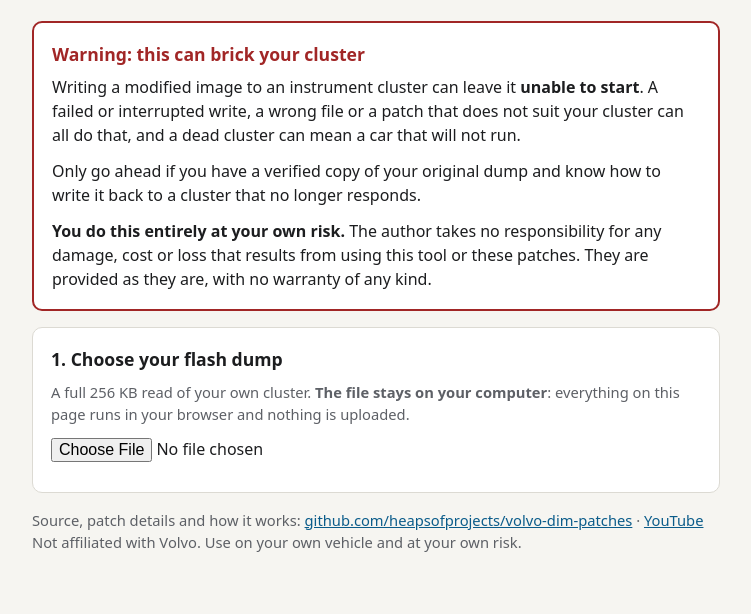
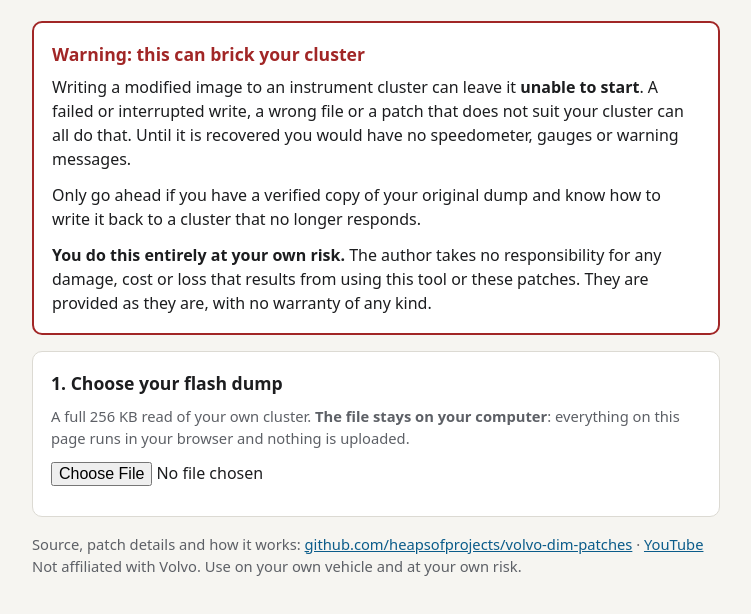
Before and after one commit to heapsofprojects/volvo-dim-patches, a plain HTML site: page index.html in a window 1280 px wide. Shown: the part 128-742 px from the top of the page, without its empty margins (264-1015 px from the left). Drawn offline with Linux system fonts and the light colour scheme; no server answers.

Commit message:
Correct the brick warning: the car still runs without the cluster
Co-Authored-By: Claude Fable 5.2 <noreply@anthropic.com>

```diff
--- a/index.html
+++ b/index.html
@@ -61,8 +61,9 @@
     <h2>Warning: this can brick your cluster</h2>
     <p>Writing a modified image to an instrument cluster can leave it
     <strong>unable to start</strong>. A failed or interrupted write, a wrong
-    file or a patch that does not suit your cluster can all do that, and a
-    dead cluster can mean a car that will not run.</p>
+    file or a patch that does not suit your cluster can all do that. Until
+    it is recovered you would have no speedometer, gauges or warning
+    messages.</p>
     <p>Only go ahead if you have a verified copy of your original dump and
     know how to write it back to a cluster that no longer responds.</p>
     <p style="margin:0"><strong>You do this entirely at your own risk.</strong>
```
Also changed, not shown: 1 other file.
